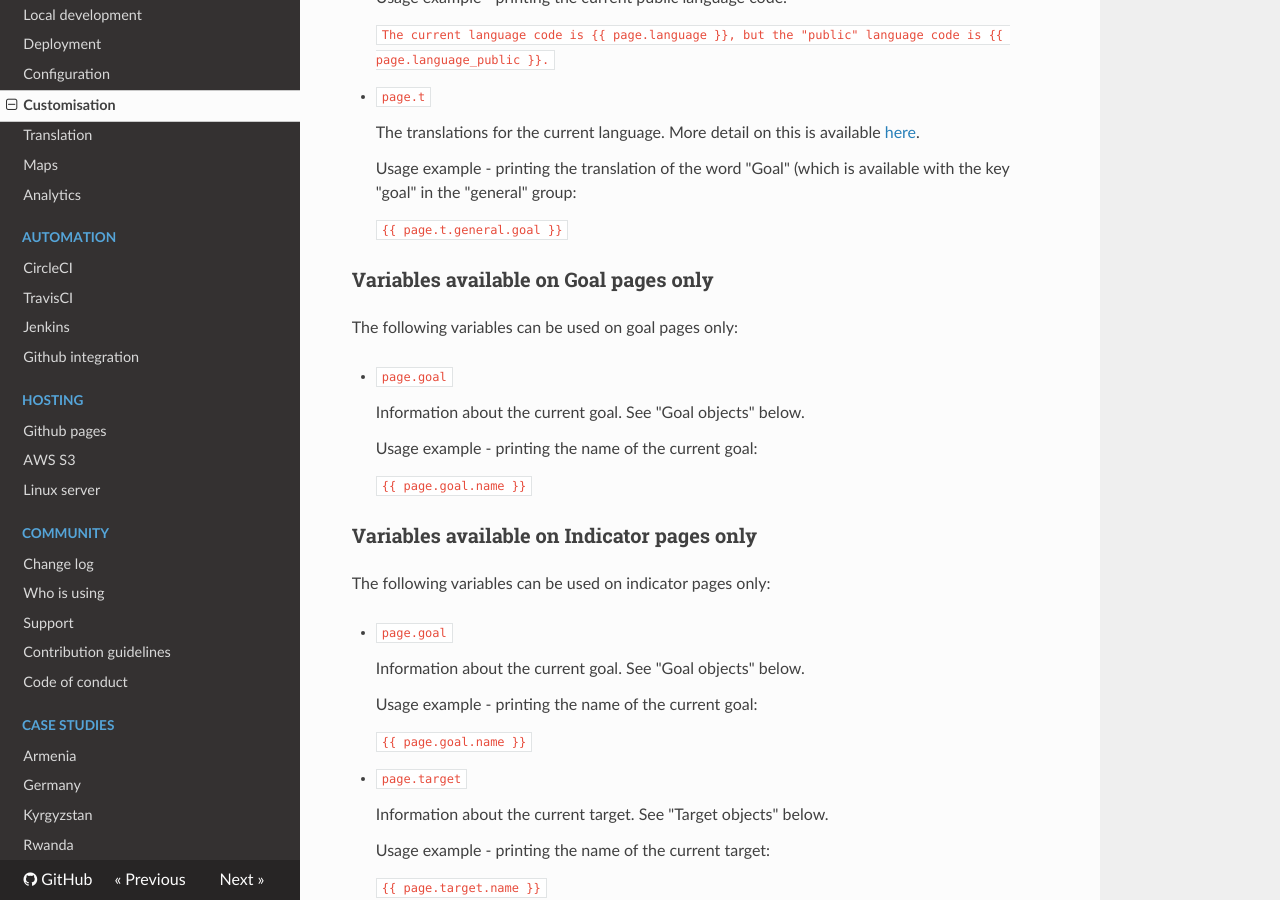
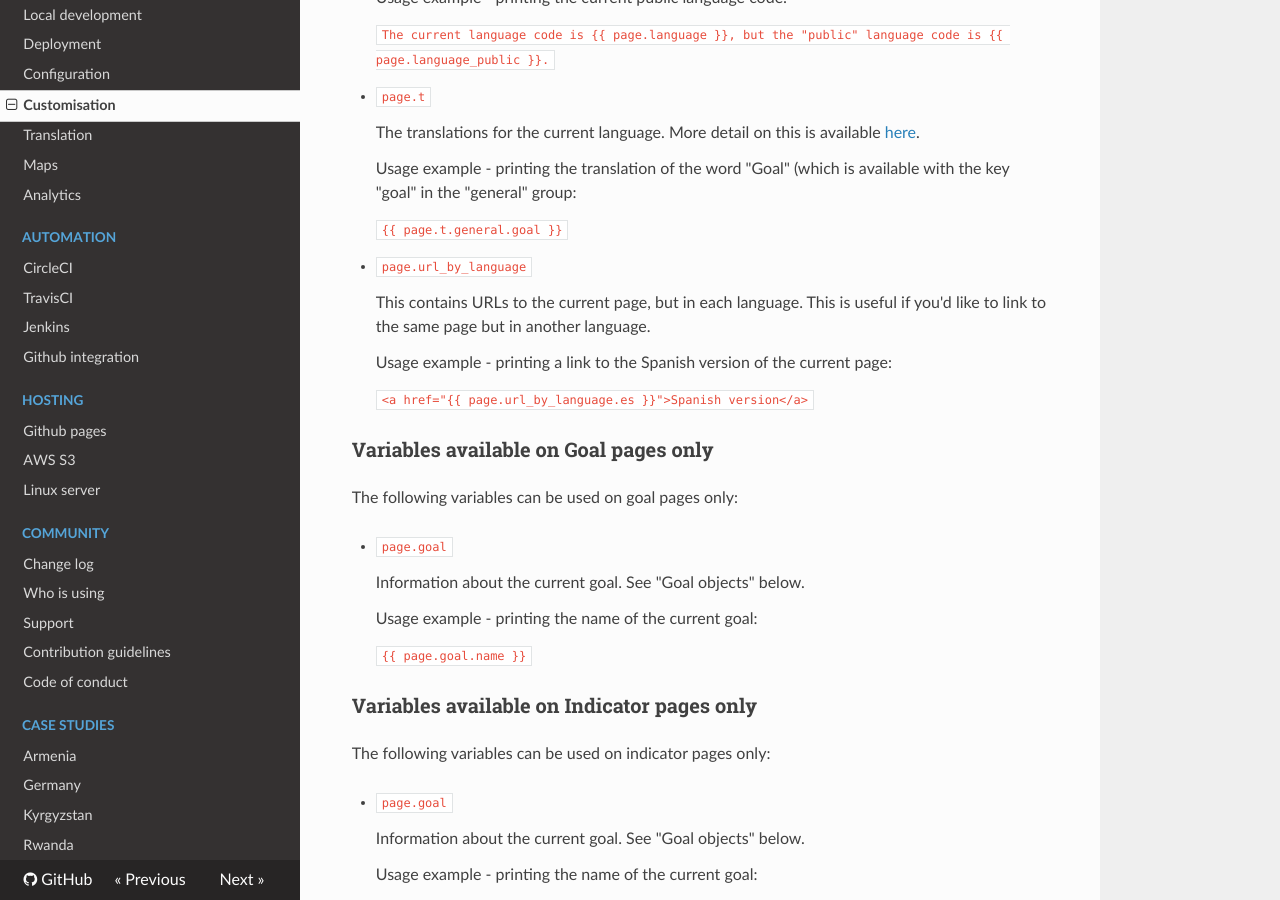
Before and after one commit to open-sdg/open-sdg, an MkDocs documentation site: the page built from docs/customisation.md, in a window 1280 px wide and 900 px high, scrolled down 3082 px. Built offline with MkDocs 1.6.1, drawn with Linux system fonts in a browser that asks for light colours; nearby versions of some CDN libraries; old or Windows-style settings are respelled for this version of MkDocs.

Commit message:
Docs about url_by_language

````diff
--- a/docs/customisation.md
+++ b/docs/customisation.md
@@ -132,6 +132,16 @@
     {{ page.t.general.goal }}
     ```
 
+* `page.url_by_language`
+
+    This contains URLs to the current page, but in each language. This is useful if you'd like to link to the same page but in another language.
+
+    Usage example - printing a link to the Spanish version of the current page:
+
+    ```
+    <a href="{{ page.url_by_language.es }}">Spanish version</a>
+    ```
+
 ### Variables available on Goal pages only
 
 The following variables can be used on goal pages only:
````
